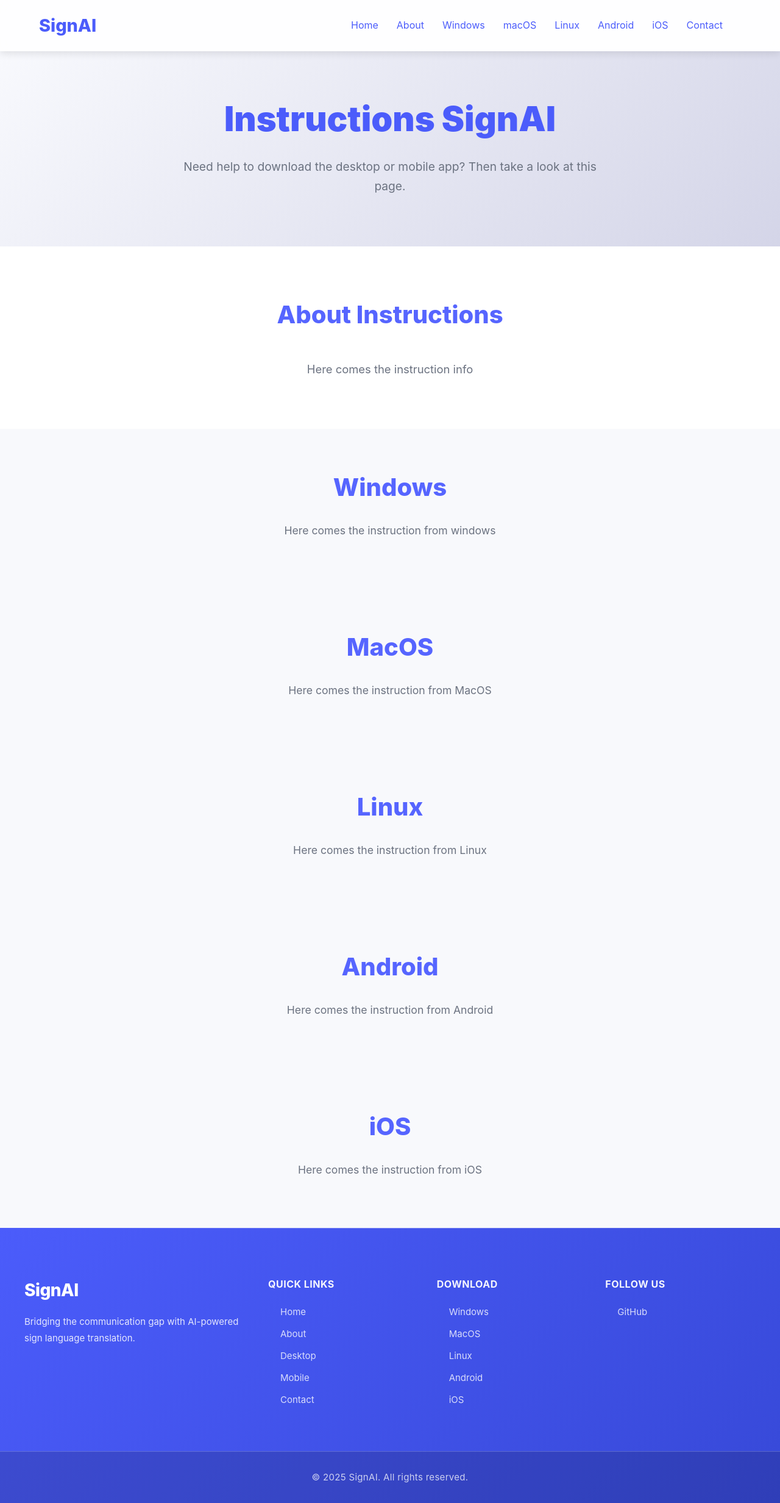
After one commit to Stefanos0710/SignAI, a Flask app: page /download/instructions in a window 1280 px wide. The commit adds this page. Shown: the whole page at 61% size. Run offline with Flask 2, Linux system fonts and the light colour scheme.

Commit message:
Add instructions page and route for downloads
Introduced a new /download/instructions route in main.py and created the corresponding instructions.html template. Updated index.html navigation to include a link to the instructions page, providing users with guidance for downloading the app on various platforms.

```diff
--- a/product_webside/main.py
+++ b/product_webside/main.py
@@ -18,6 +18,10 @@ def index():
 def download():
     return render_template("download.html")
 
+@app.route("/download/instructions")
+def instructions():
+    return render_template("instructions.html")
+
 # start the server
 if __name__ == '__main__':
     app.run(host='0.0.0.0', port=5000, debug=True)
--- a/product_webside/templates/index.html
+++ b/product_webside/templates/index.html
@@ -24,6 +24,7 @@
         <a href="#mobile">Mobile</a>
         <a href="#contact">Contact</a>
         <a href="/download">Download</a>
+        <a href="/download/instructions">Instructions</a>
     </div>
 </nav>
 
@@ -114,7 +115,7 @@
         </div>
     </div>
 </section>
-s
+
 <section id="mobile">
     <h2>Mobile</h2>
     <div class="hero-content">
--- /dev/null
+++ b/product_webside/templates/instructions.html
@@ -0,0 +1,109 @@
+<!DOCTYPE html>
+<html lang="en">
+<head>
+    <meta charset="UTF-8">
+    <title>Download SignAI - Sign Language Translator</title>
+    {# Stylesheets #}
+    <link rel="stylesheet" href="{{ url_for('static', filename='css/variables.css') }}">
+    <link rel="stylesheet" href="{{ url_for('static', filename='css/base.css') }}">
+    <link rel="stylesheet" href="{{ url_for('static', filename='css/navigation.css') }}">
+    <link rel="stylesheet" href="{{ url_for('static', filename='css/footer.css') }}">
+    <link rel="stylesheet" href="{{ url_for('static', filename='css/download.css') }}">
+</head>
+<body>
+<nav id="navbar" class="navbar">
+    <div class="nav-title">SignAI</div>
+    <div class="nav-links">
+        <a href="/">Home</a>
+        <a href="#about">About</a>
+        <a href="#window">Windows</a>
+        <a href="#macos">macOS</a>
+        <a href="#linux">Linux</a>
+        <a href="#android">Android</a>
+        <a href="#ios">iOS</a>
+        <a href="/#contact">Contact</a>
+        <a href="/download"></a>
+    </div>
+</nav>
+
+<!-- Hero Section -->
+<section class="download-hero">
+    <h1>Instructions SignAI</h1>
+    <p>Need help to download the desktop or mobile app?
+    Then take a look at this page.</p>
+</section>
+
+<section class="about" id="about">
+    <h2>About Instructions</h2>
+    <p>Here comes the instruction info</p>
+</section>
+
+
+<!-- Download Section -->
+<section id="window">
+    <h2>Windows</h2>
+    <p>Here comes the instruction from windows</p>
+</section>
+
+<section id="macos">
+    <h2>MacOS</h2>
+    <p>Here comes the instruction from MacOS</p>
+</section>
+
+<section id="linux">
+    <h2>Linux</h2>
+    <p>Here comes the instruction from Linux</p>
+</section>
+
+<section id="android">
+    <h2>Android</h2>
+    <p>Here comes the instruction from Android</p>
+</section>
+
+<section id="ios">
+    <h2>iOS</h2>
+    <p>Here comes the instruction from iOS</p>
+</section>
+
+<footer>
+    <div class="footer-container">
+        <div class="footer-section">
+            <h2>SignAI</h2>
+            <p>Bridging the communication gap with AI-powered sign language translation.</p>
+        </div>
+        <div class="footer-section">
+            <h3>Quick Links</h3>
+            <a href="/">Home</a>
+            <a href="/#about">About</a>
+            <a href="/#desktop">Desktop</a>
+            <a href="/#mobile">Mobile</a>
+            <a href="/#contact">Contact</a>
+        </div>
+        <div class="footer-section">
+            <h3>Download</h3>
+            <a href="/download#download-window">Windows</a>
+            <a href="/download#download-mac">MacOS</a>
+            <a href="/download#download-linux">Linux</a>
+            <a href="/download#download-android">Android</a>
+            <a href="/download#download-ios">iOS</a>
+        </div>
+        <div class="footer-section">
+            <h3>Follow Us</h3>
+            <a href="https://github.com/Stefanos0710/SignAI" target="_blank">GitHub</a>
+        </div>
+    </div>
+    <div class="footer-bottom">
+        <p>© 2025 SignAI. All rights reserved.</p>
+    </div>
+</footer>
+
+{# Delete this in Produktion #}
+<meta http-equiv="Cache-Control" content="no-cache, no-store, must-revalidate">
+<meta http-equiv="Pragma" content="no-cache">
+<meta http-equiv="Expires" content="0">
+
+{# JavaScript #}
+<script src="{{ url_for('static', filename='js/download.js') }}"></script>
+
+</body>
+</html>
```
